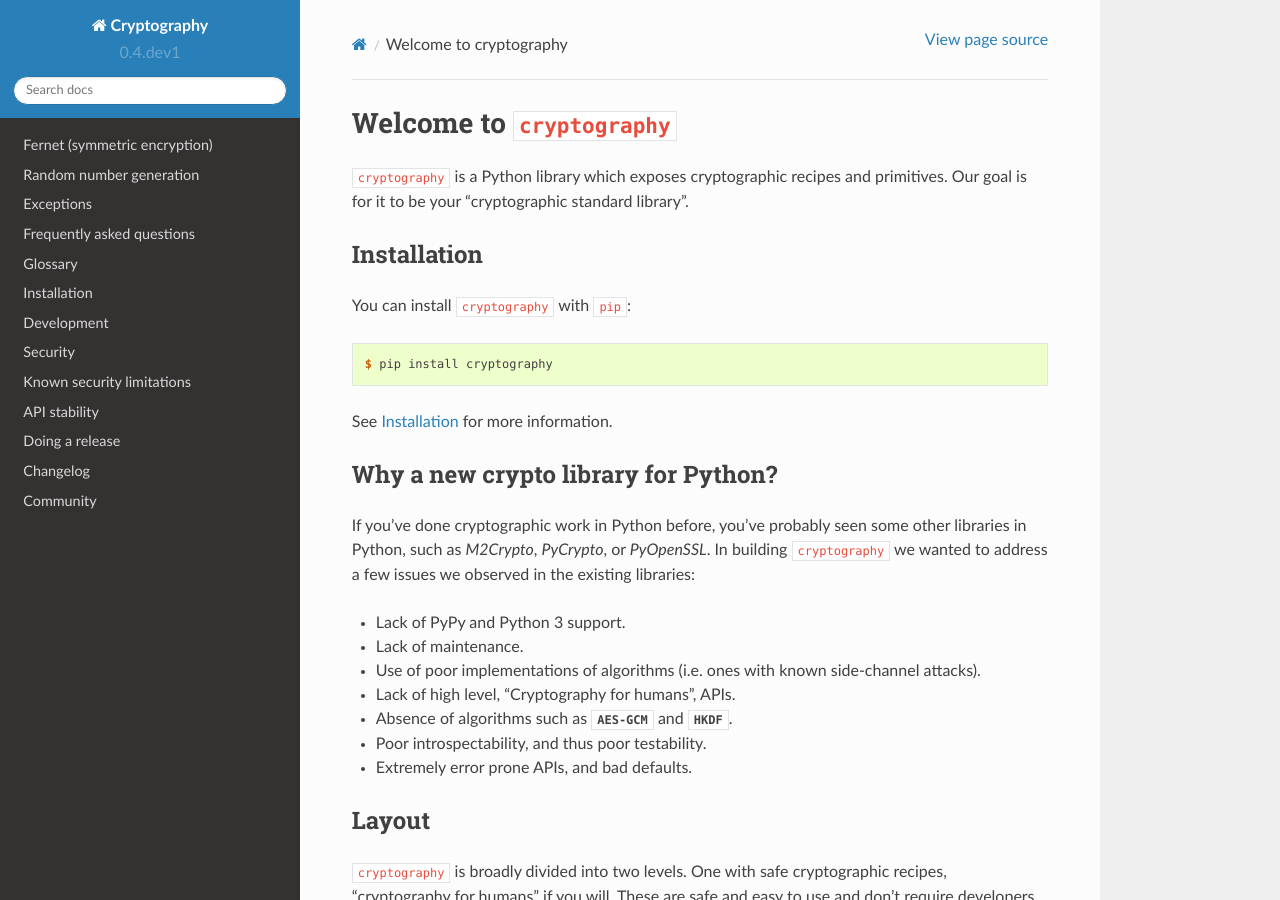
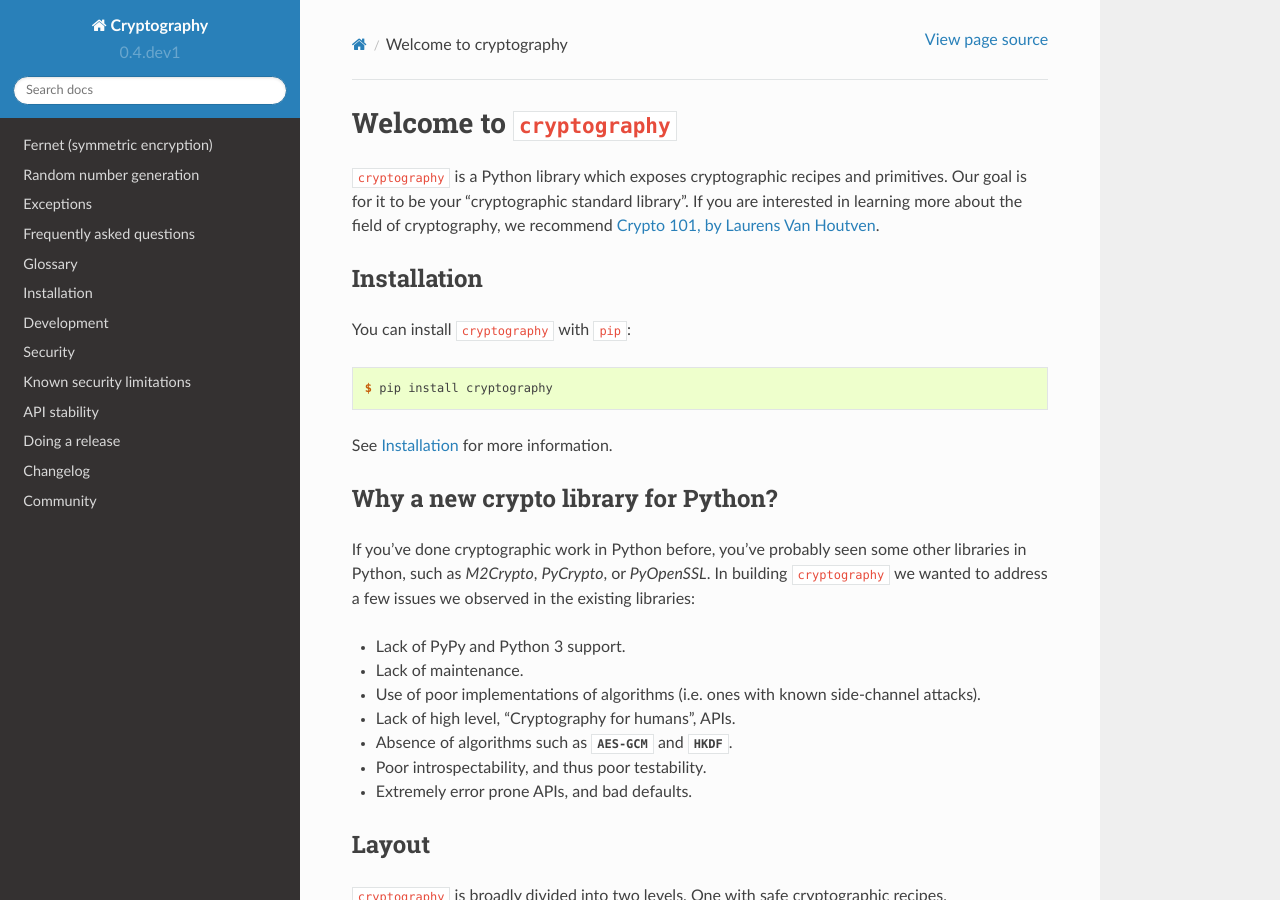
Before and after one commit to WebKing0121/cryptography, a Sphinx documentation site: the page built from docs/index.rst, in a window 1280 px wide and 900 px high. Built offline with Sphinx 7.4.7 and the Read the Docs theme 2.0.0, drawn with Linux system fonts in a browser that asks for light colours; pages that are not in the unit, such as notebooks, are missing from menus.

Commit message:
Recommend @lvh's book

```diff
--- a/docs/index.rst
+++ b/docs/index.rst
@@ -2,7 +2,9 @@ Welcome to ``cryptography``
 ===========================
 
 ``cryptography`` is a Python library which exposes cryptographic recipes and
-primitives. Our goal is for it to be your "cryptographic standard library".
+primitives. Our goal is for it to be your "cryptographic standard library". If
+you are interested in learning more about the field of cryptography, we
+recommend `Crypto 101, by Laurens Van Houtven`_.
 
 Installation
 ------------
@@ -98,4 +100,4 @@ The ``cryptography`` open source project
     documentation. If you're interested in discussing an audit please
     :doc:`get in touch </community>`.
 
-.. _`pre-compiled binaries`: https://www.openssl.org/related/binaries.html
+.. _`Crypto 101, by Laurens Van Houtven`: https://www.crypto101.io/
```
